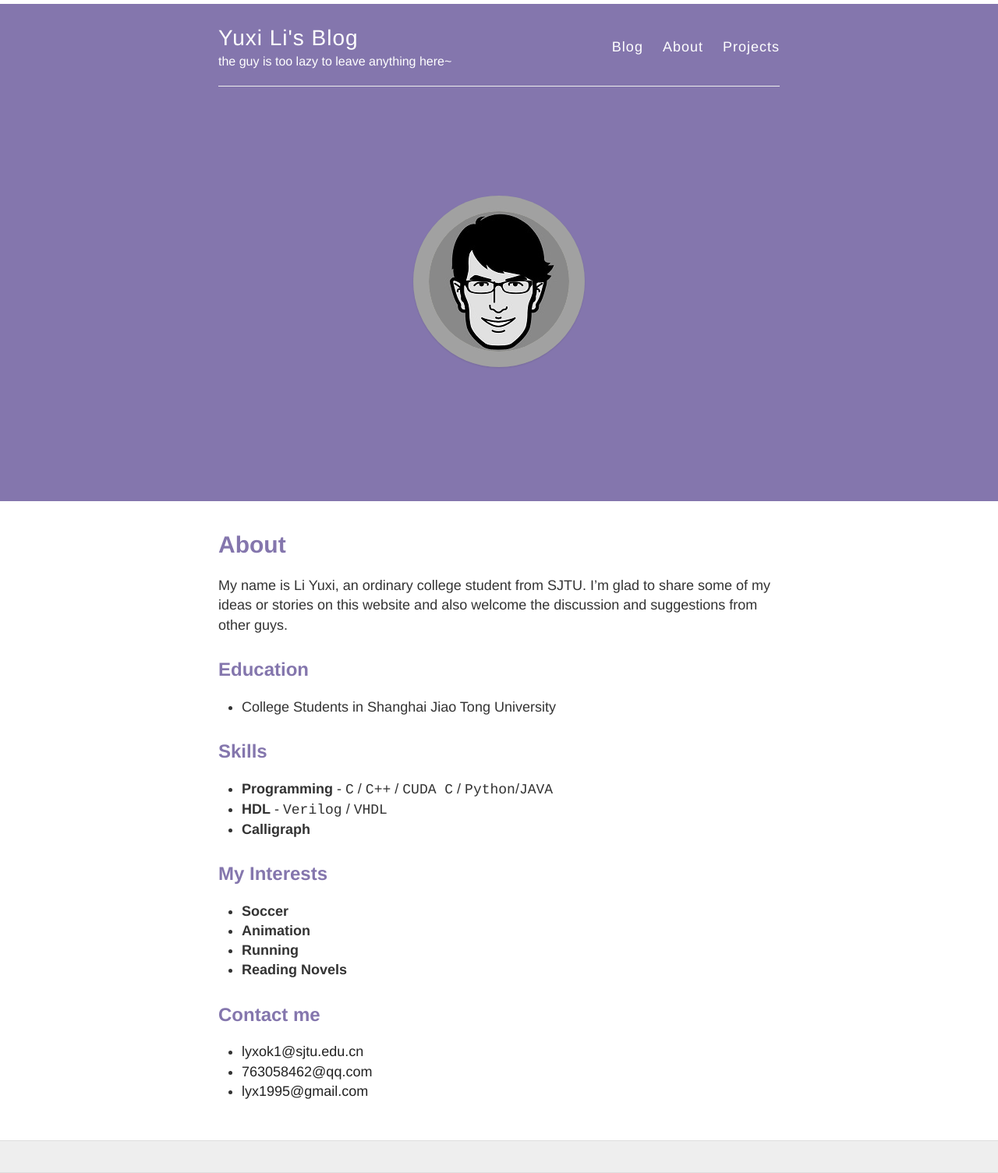
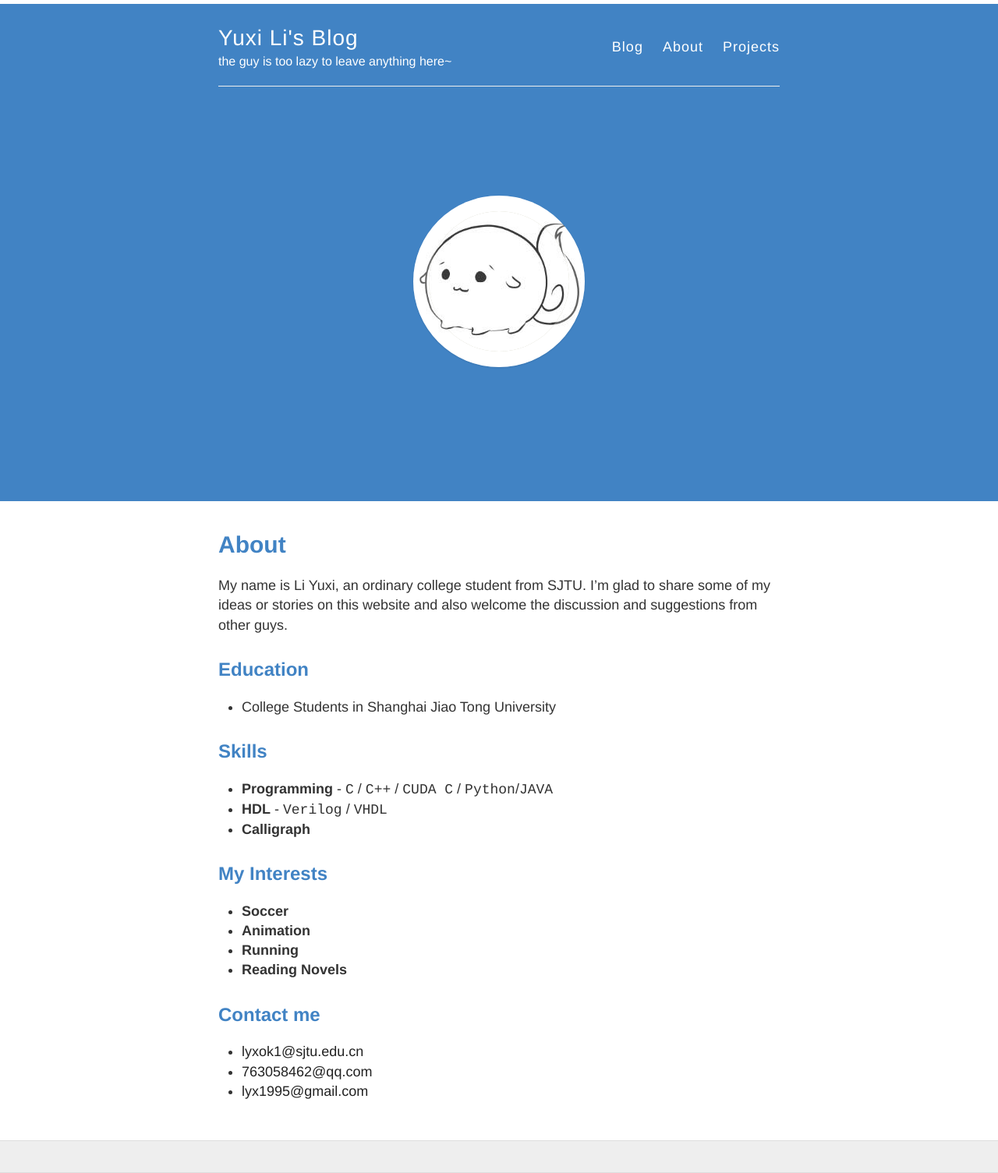
Before and after one commit to Betterthinking/Betterthinking.github.io, a Jekyll site: the page built from about.md, in a window 1280 px wide. Shown: the whole page at 78% size. Built offline with Jekyll 4.4.1, drawn with Linux system fonts in a browser that asks for light colours; nearby versions of some CDN libraries.

Commit message:
Update _variables.scss

```diff
--- a/_sass/_variables.scss
+++ b/_sass/_variables.scss
@@ -18,7 +18,7 @@ $blue: #4183C4;
 // Main theme colors
 // Some cool main theme colors(violet:#8476ad;blue:#5cacee;red:#ff7373,#ff6f69;green:#6acf64,#2ddbb3;orange:#ffa268)
 
-$mono-color:#8476ad;                // main theme color(header, links, footer icons, buttons, post-title)
+$mono-color:$blue;                // main theme color(header, links, footer icons, buttons, post-title)
 $hl-color: $darkGray;              // header link color (author name and posted on date) for blog post meta
 $navbar-hover-color:$gray;        // navbar hover color (site name and navbar links hover color)
 $link-color: $darkerGray;        // normal hyperlink color other than the ones above.
@@ -33,7 +33,7 @@ $h4-color: $gray;
 
 // Your avatar
 
-$avatar: "/images/avatar.jpg";
+$avatar: "/images/head.jpg";
 
 
 // Font stacks
```
